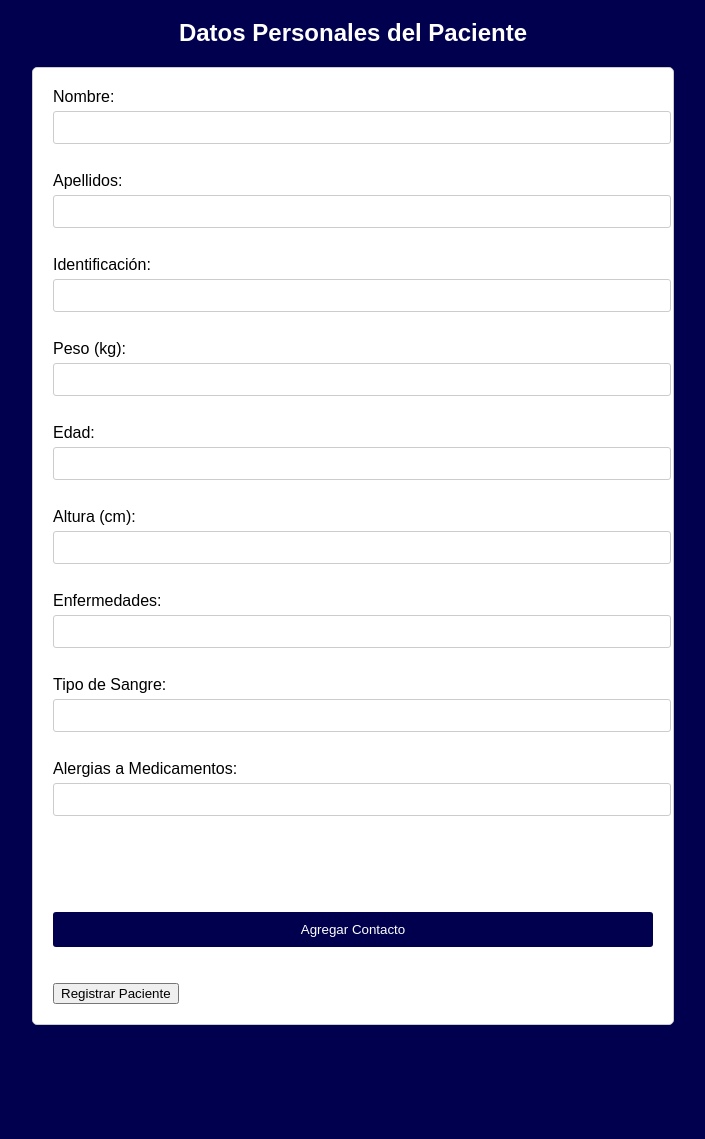
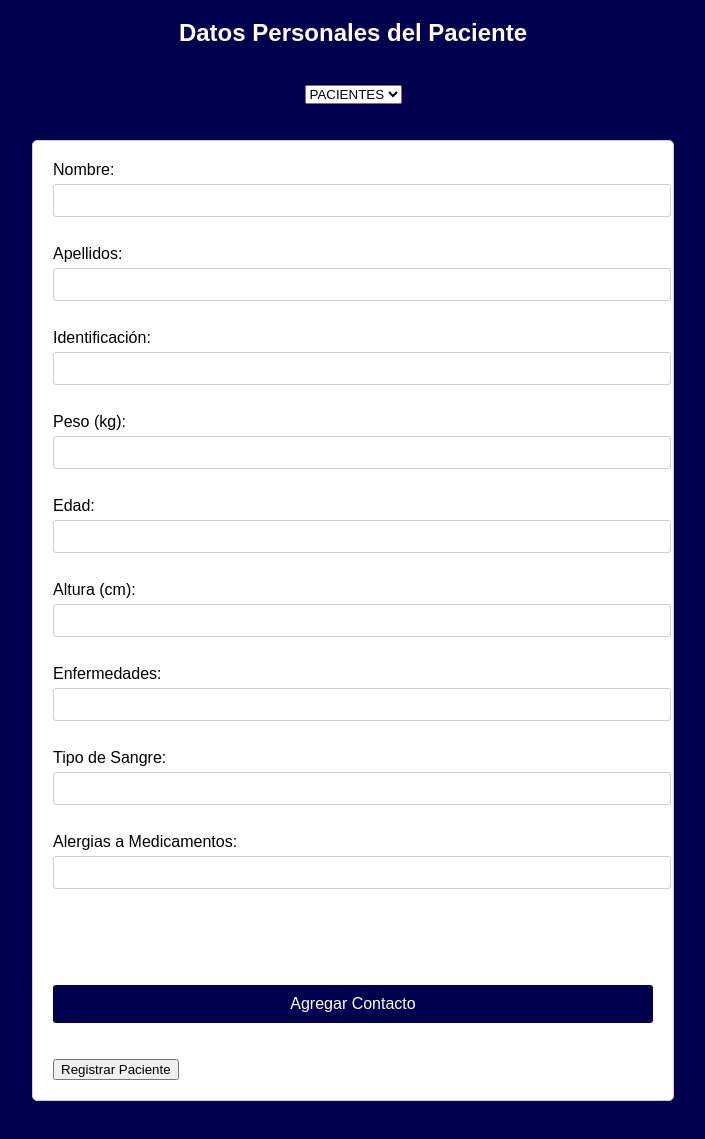
Before and after one commit to DenHeX/Proyecto---Cl-nica, a plain HTML site: page pacientes.html in a window 1280 px wide. Shown: the part 101-1240 px from the top of the page, without its empty margins (287-992 px from the left). Before the commit the page ends 1166 px from the top, so only its background shows below. Drawn offline with Linux system fonts and the light colour scheme.

Commit message:
Pagina Pacientes

```diff
--- a/pacientes.html
+++ b/pacientes.html
@@ -10,6 +10,13 @@
     <h1>Gestión de Pacientes</h1>
 
     <h2>Datos Personales del Paciente</h2>
+    <br>
+    <div class="pacientes-dropdown">
+        <select id="pacientesDropdown">
+            <option value="">PACIENTES</option>
+        </select>
+    </div>
+    <br><br>
     <form id="formPaciente">
         <label for="nombre">Nombre:</label>
         <input type="text" id="nombre" name="nombre" required><br><br>
--- a/style/pacientes.css
+++ b/style/pacientes.css
@@ -54,6 +54,7 @@ input[type="tel"] {
 }
 
 button {
+    font-size: 16px;
     display: block;
     width: 100%;
     padding: 10px;
@@ -68,3 +69,8 @@ button {
 button:hover {
     background-color: #0056b3;
 }
+
+
+.pacientes-dropdown{
+    text-align: center;
+}
```
